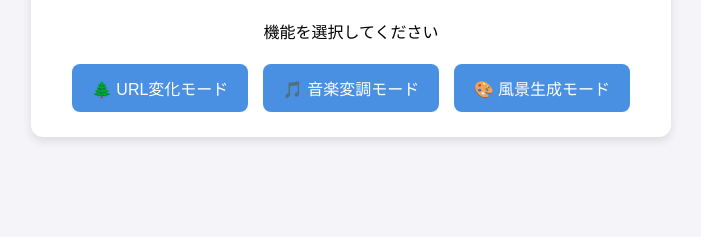
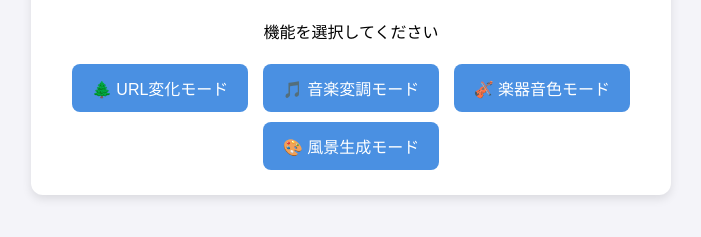
Before and after one commit to uroyo0715/QRChanger, a website built with Vite: page frontend/index.html in a window 1280 px wide. Shown: the part 101-338 px from the top of the page, without its empty margins (289-990 px from the left). Built offline with nearby package versions, Linux system fonts and the light colour scheme; no server answers.

Commit message:
追加した新機能のUIを作成

```diff
--- a/frontend/index.html
+++ b/frontend/index.html
@@ -24,6 +24,7 @@
         <p>機能を選択してください</p>
         <button class="btn" onclick="startApp('info')">🌲 URL変化モード</button>
         <button class="btn" onclick="startApp('music')">🎵 音楽変調モード</button>
+        <button class="btn" onclick="startApp('instrument')">🎻 楽器音色モード</button>
         <button class="btn" onclick="startApp('image_gen')">🎨 風景生成モード</button>
     </div>
 
```
